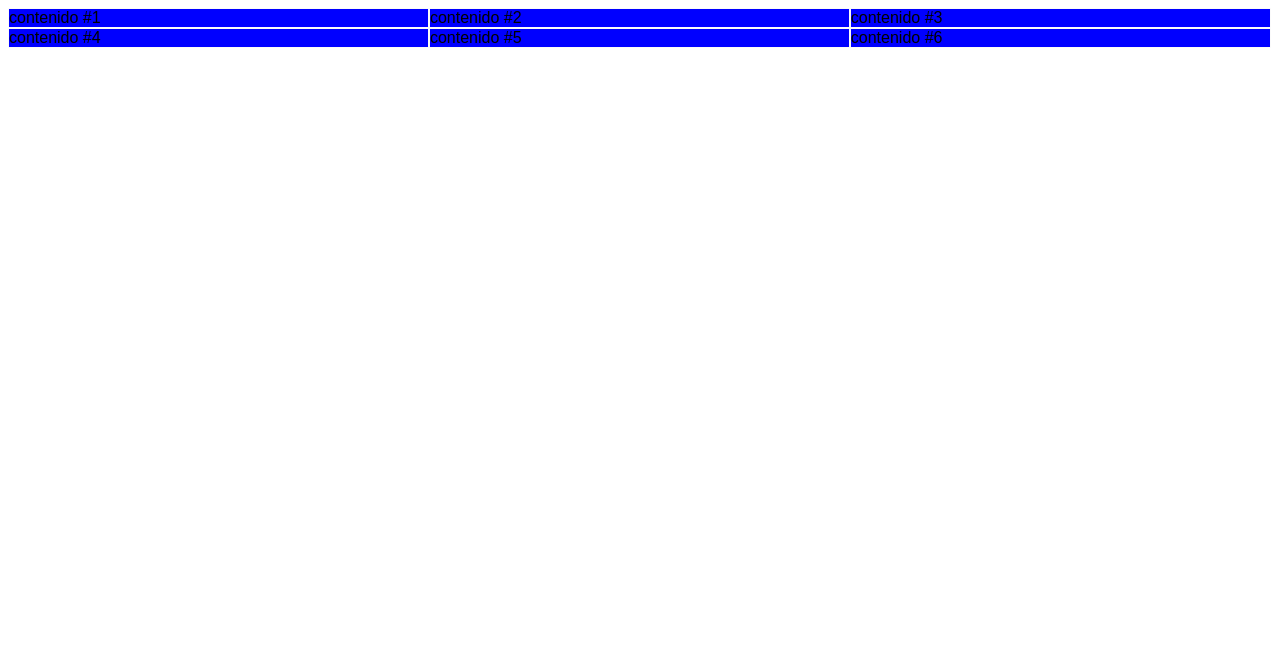
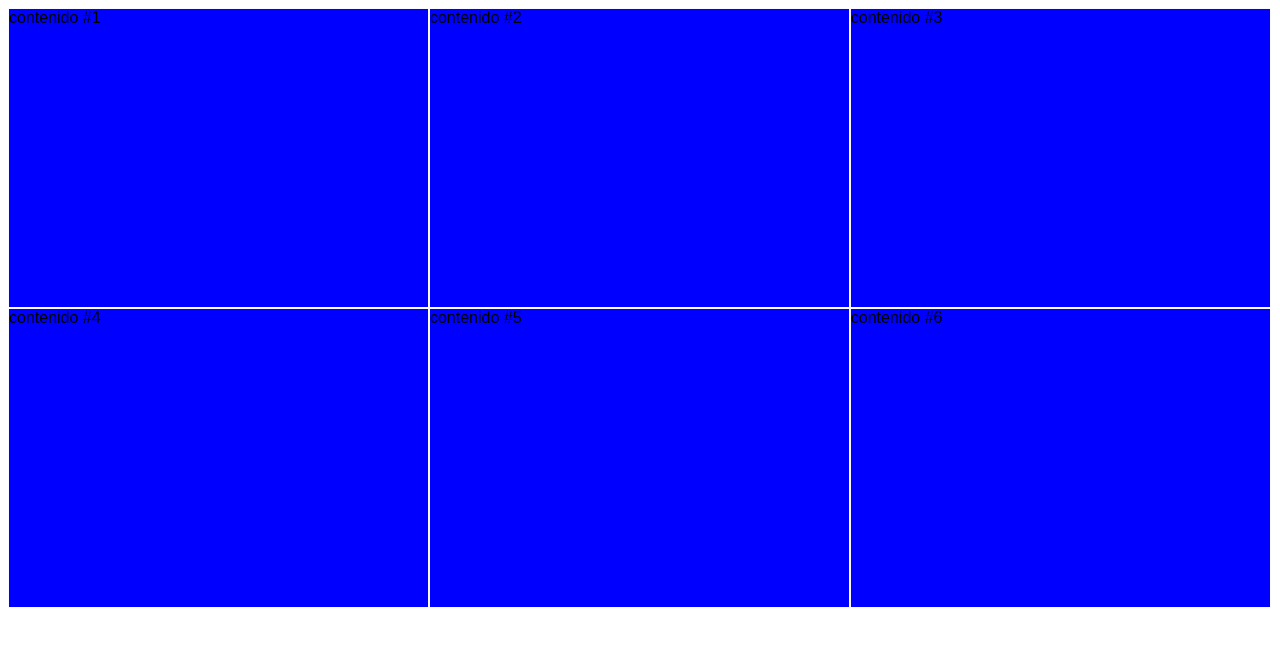
Before and after one commit to johnalbh/Course-CSS-Grid, a plain HTML site: page index.html in a window 1280 px wide. Drawn offline with Linux system fonts and the light colour scheme.

Commit message:
Definicion de Filas

```diff
--- a/index.html
+++ b/index.html
@@ -13,7 +13,9 @@
 
         .container {
             display: grid;
-            grid-template-columns: 33.3% 33.3% 33.33%;
+            /* grid-template-columns: 33.3% 33.3% 33.33%;
+            grid-template-rows: 300px 300px; */
+            grid-template: 300px 300px / 33.3% 33.3% 33.33%;
         }
 
         .item {
```
